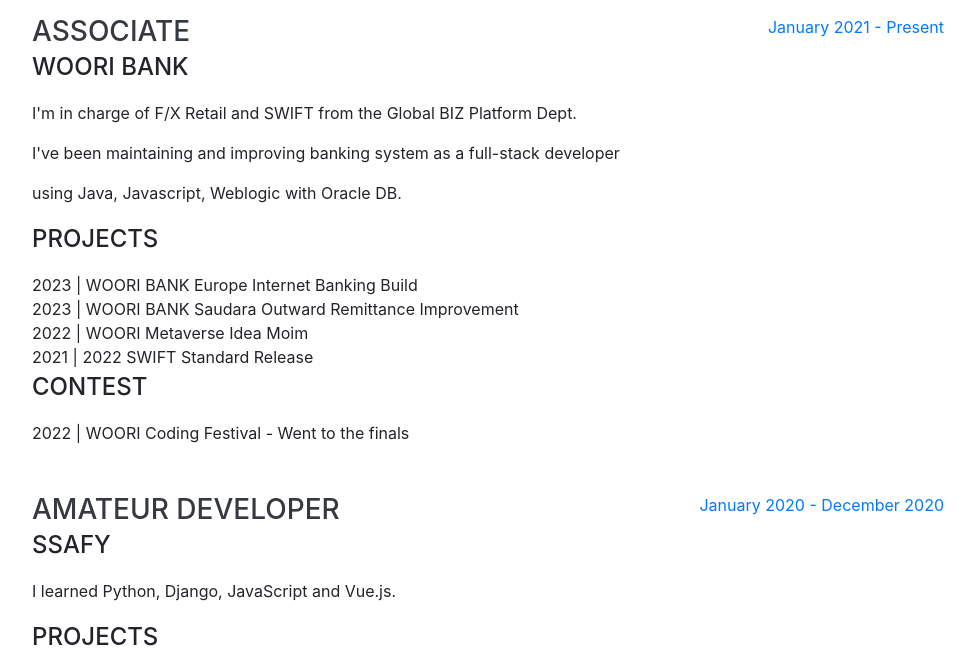
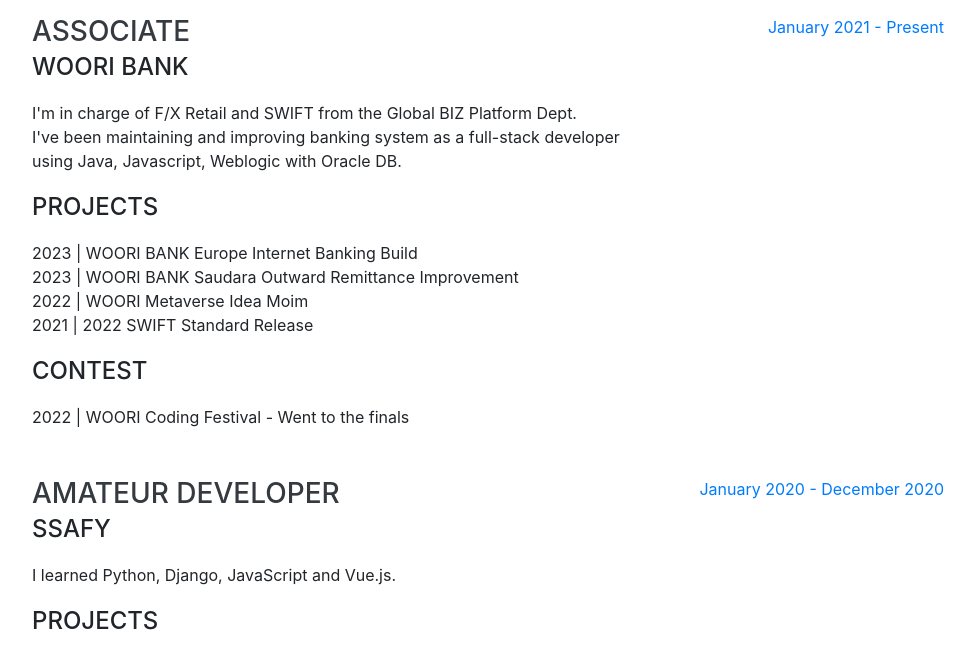
Before and after one commit to XECOH/XECOH.github.io, a website with bundled scripts: page index.html in a window 1280 px wide. Shown: the part 920-1572 px from the top of the page, without its empty margins (288-1263 px from the left). Built offline with nearby package versions, Linux system fonts and the light colour scheme; a web font is replaced by a local one.

Commit message:
Update index.html

```diff
--- a/index.html
+++ b/index.html
@@ -118,14 +118,14 @@
           <div class="resume-content">
             <h3 class="mb-0">Associate</h3>
             <div class="subheading mb-3">WOORI BANK</div>
-            <p>I'm in charge of F/X Retail and SWIFT from the Global BIZ Platform Dept.</p>
-            <p>I've been maintaining and improving banking system as a full-stack developer</p>
+            <p class="mb-0">I'm in charge of F/X Retail and SWIFT from the Global BIZ Platform Dept.</p>
+            <p class="mb-0">I've been maintaining and improving banking system as a full-stack developer</p>
             <p>using Java, Javascript, Weblogic with Oracle DB.</p>
             <div class="subheading mb-3">PROJECTS</div>
             <p class="mb-0">2023 | WOORI BANK Europe Internet Banking Build</p>
             <p class="mb-0">2023 | WOORI BANK Saudara Outward Remittance Improvement</p>
             <p class="mb-0">2022 | WOORI Metaverse Idea Moim</p>
-            <p class="mb-0">2021 | 2022 SWIFT Standard Release</p>
+            <p>2021 | 2022 SWIFT Standard Release</p>
             <div class="subheading mb-3">CONTEST</div>
             <p class="mb-0">2022 | WOORI Coding Festival - Went to the finals</p>
           </div>
```
